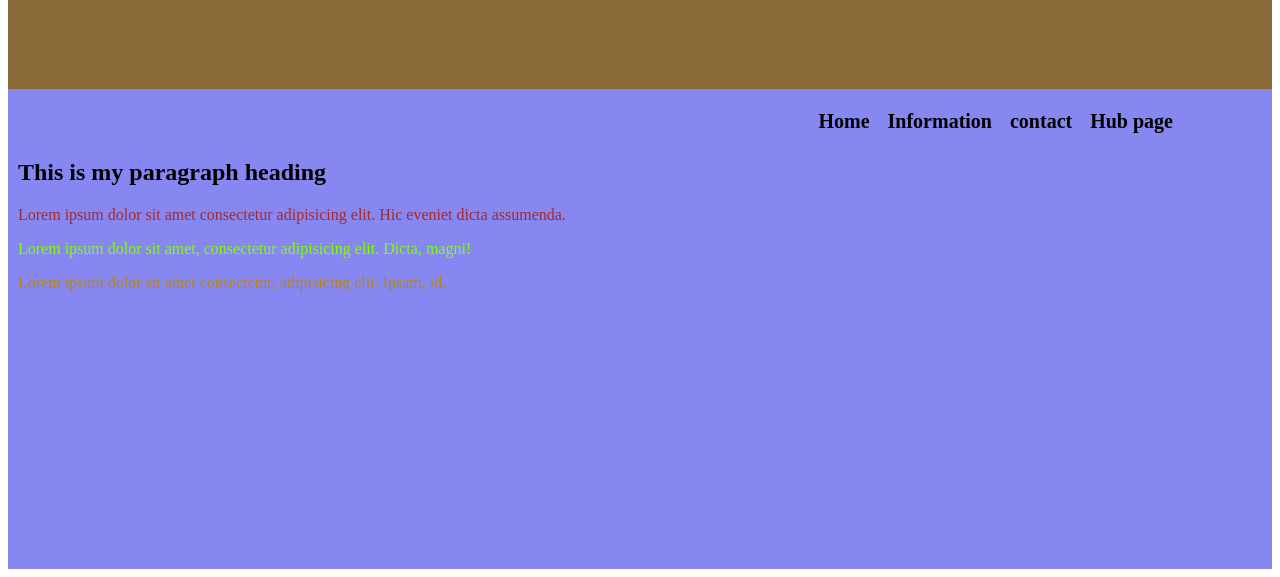
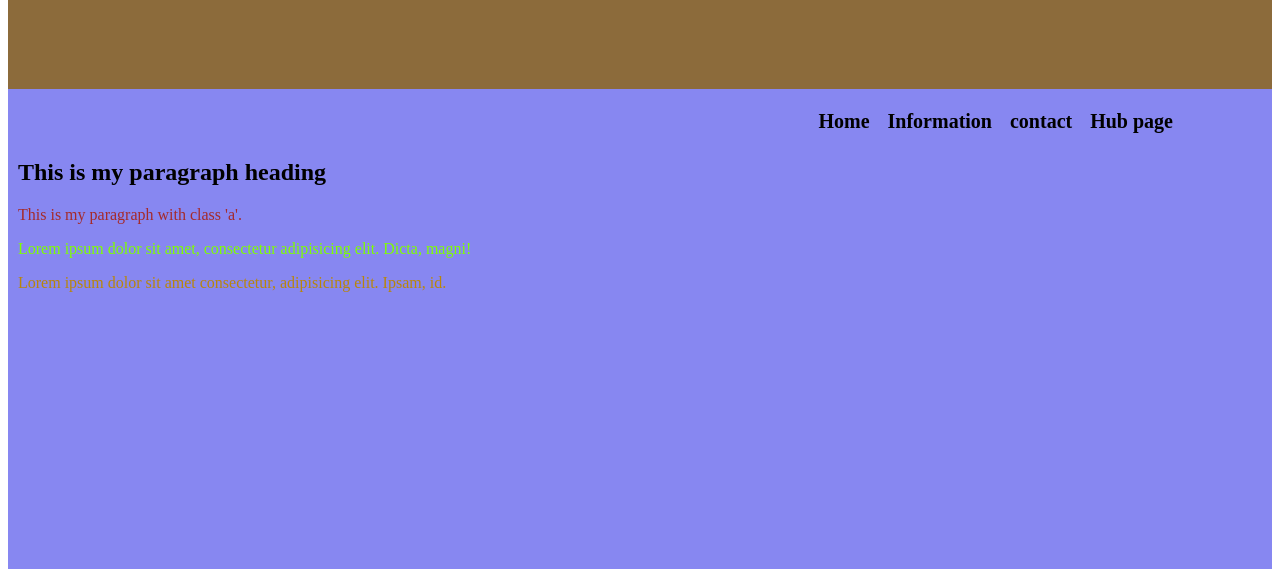
Before and after one commit to dinesh-bazgain/second-project, a plain HTML site: page index.html in a window 1280 px wide. Shown: the part 239-816 px from the top of the page. Drawn offline with Linux system fonts and the light colour scheme.

Commit message:
Update index.html

```diff
--- a/index.html
+++ b/index.html
@@ -59,7 +59,7 @@
         </ul>
         <div class="paragraph">
             <h2>This is my paragraph heading</h2>
-            <p class="a">Lorem ipsum dolor sit amet consectetur adipisicing elit. Hic eveniet dicta assumenda.</p>
+            <p class="a">This is my paragraph with class 'a'.</p>
             <p class="b">Lorem ipsum dolor sit amet, consectetur adipisicing elit. Dicta, magni!</p>
             <p class="c">Lorem ipsum dolor sit amet consectetur, adipisicing elit. Ipsam, id.</p>
         </div>
```
